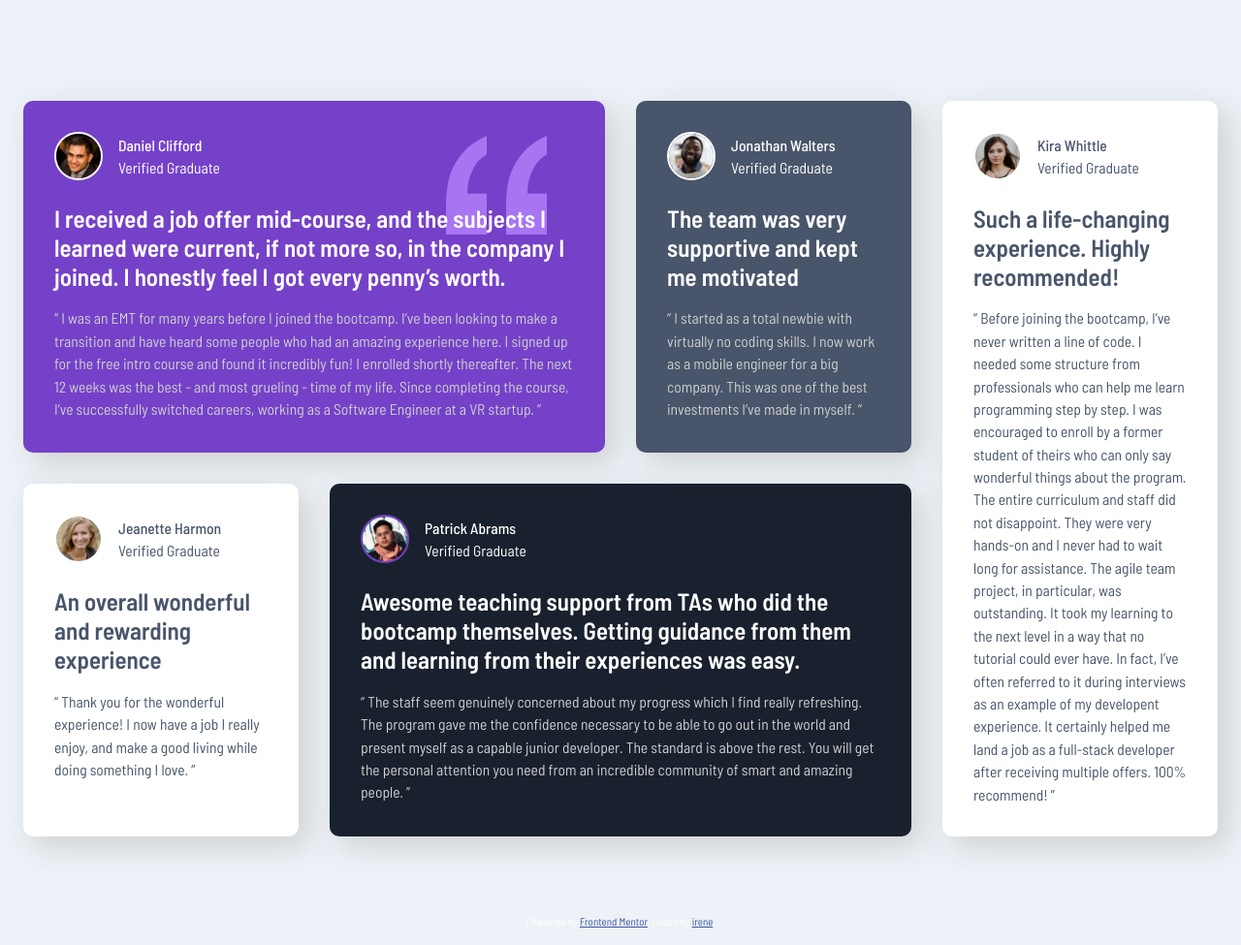
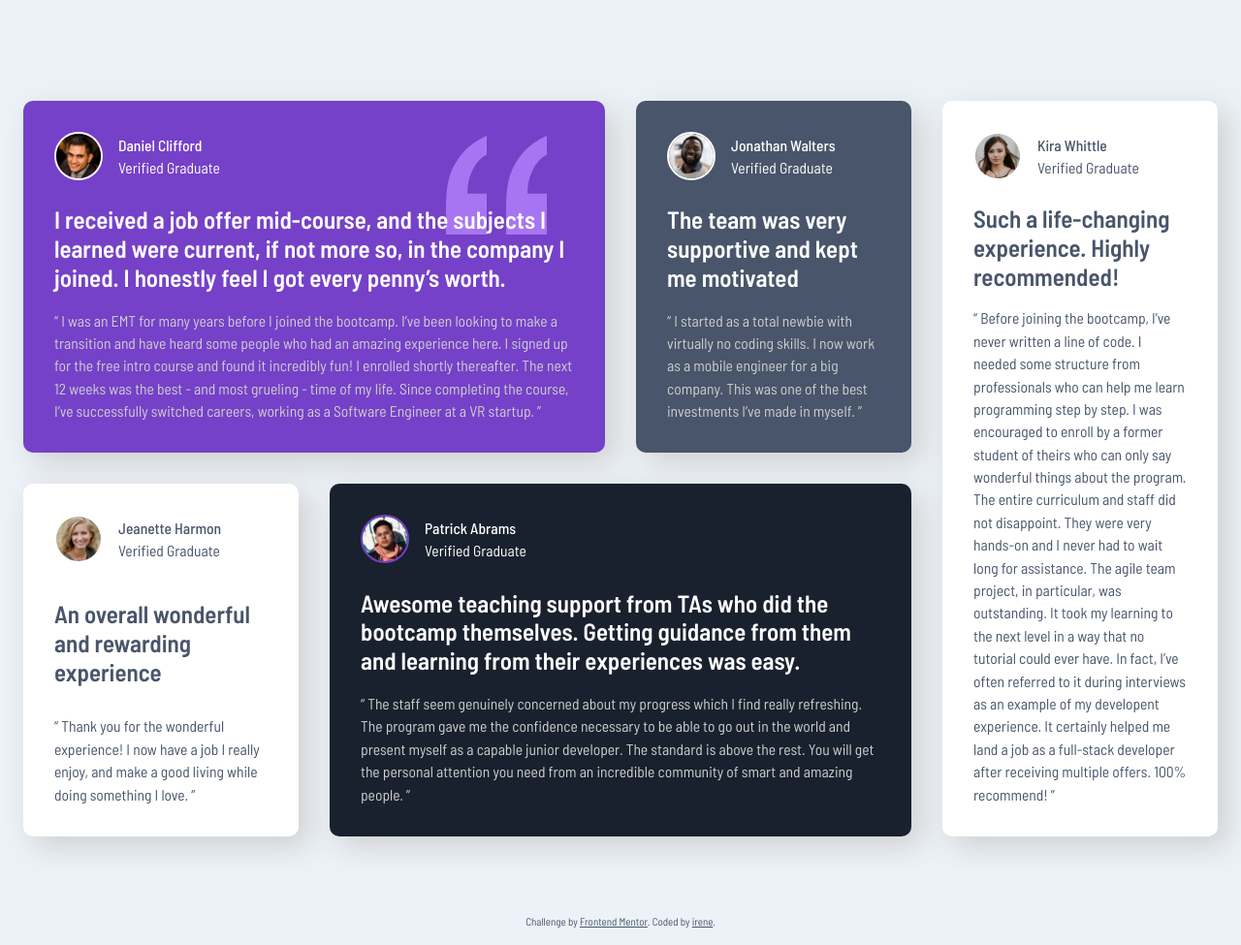
Before and after one commit to irene-panis/fem-testimonials, a plain HTML site: page index.html in a window 1280 px wide. Shown: the whole page at 97% size. Drawn offline with Linux system fonts and the light colour scheme.

Commit message:
move attribution styles to css

```diff
--- a/index.html
+++ b/index.html
@@ -12,12 +12,6 @@
   <link rel="preconnect" href="https://fonts.googleapis.com">
   <link rel="preconnect" href="https://fonts.gstatic.com" crossorigin>
   <link href="https://fonts.googleapis.com/css2?family=Barlow+Semi+Condensed:ital,wght@0,100;0,200;0,300;0,400;0,500;0,600;0,700;0,800;0,900;1,100;1,200;1,300;1,400;1,500;1,600;1,700;1,800;1,900&display=swap" rel="stylesheet">
-
-  <!-- Feel free to remove these styles or customise in your own stylesheet 👍 -->
-  <style>
-    .attribution { font-size: 11px; text-align: center; }
-    .attribution a { color: hsl(228, 45%, 44%); }
-  </style>
 </head>
 <body>
   <main>
--- a/styles/style.scss
+++ b/styles/style.scss
@@ -39,6 +39,9 @@ main {
   border-radius: 10px;
   font-size: 1.2em;
   filter: drop-shadow(10px 10px 15px $lightgray);
+  display: flex;
+  flex-direction: column;
+  justify-content: space-between;
 }
 
 img:not(.svg) {
@@ -121,6 +124,12 @@ img:not(.svg) {
   }
 }
 
+.attribution {
+  font-size: 11px;
+  text-align: center;
+  color: $darkgrayblue;
+}
+
 @media (max-width: 1024px) {
   .card-container {
     margin: 0;
```
Also changed, not shown: styles/style.css, 1 other file.
